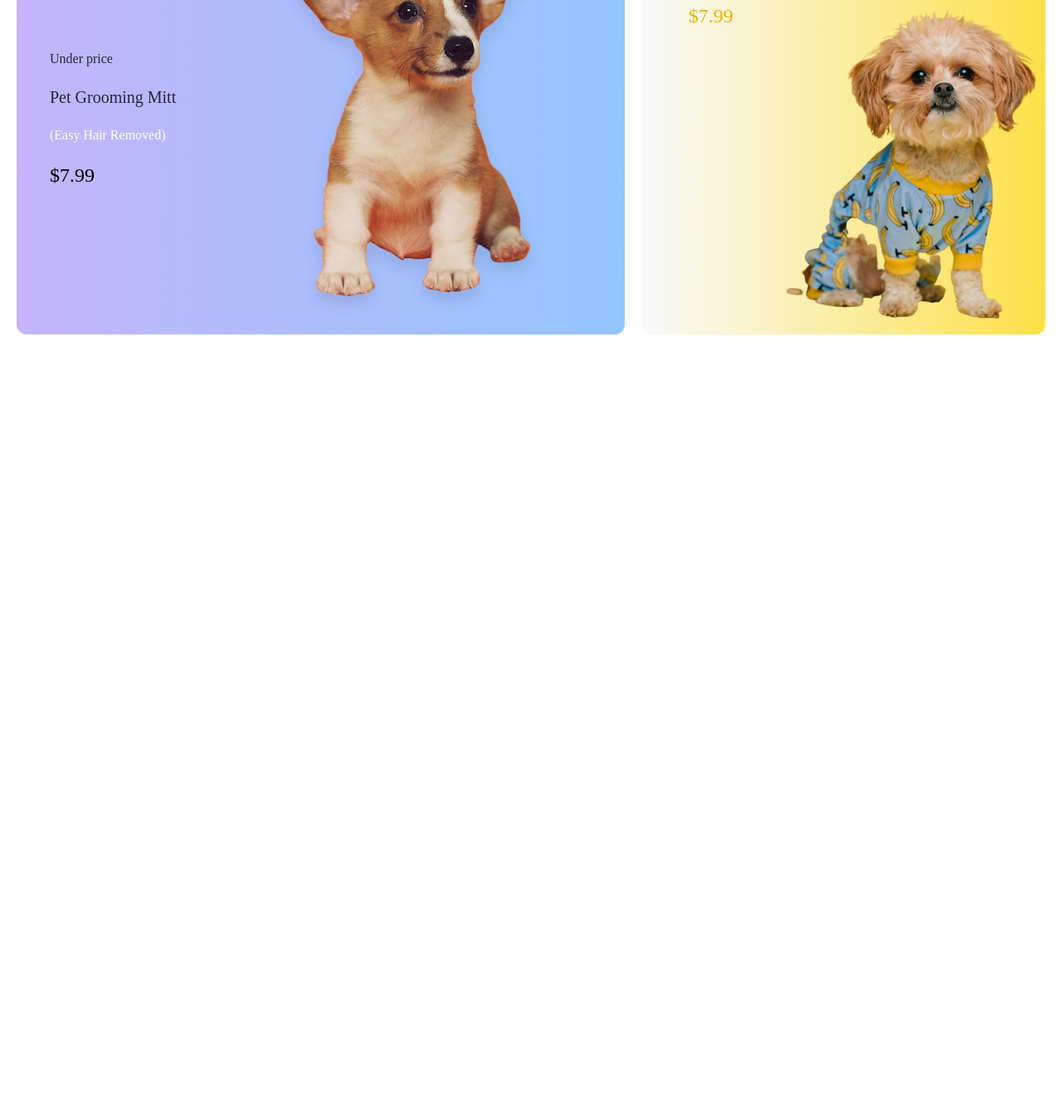
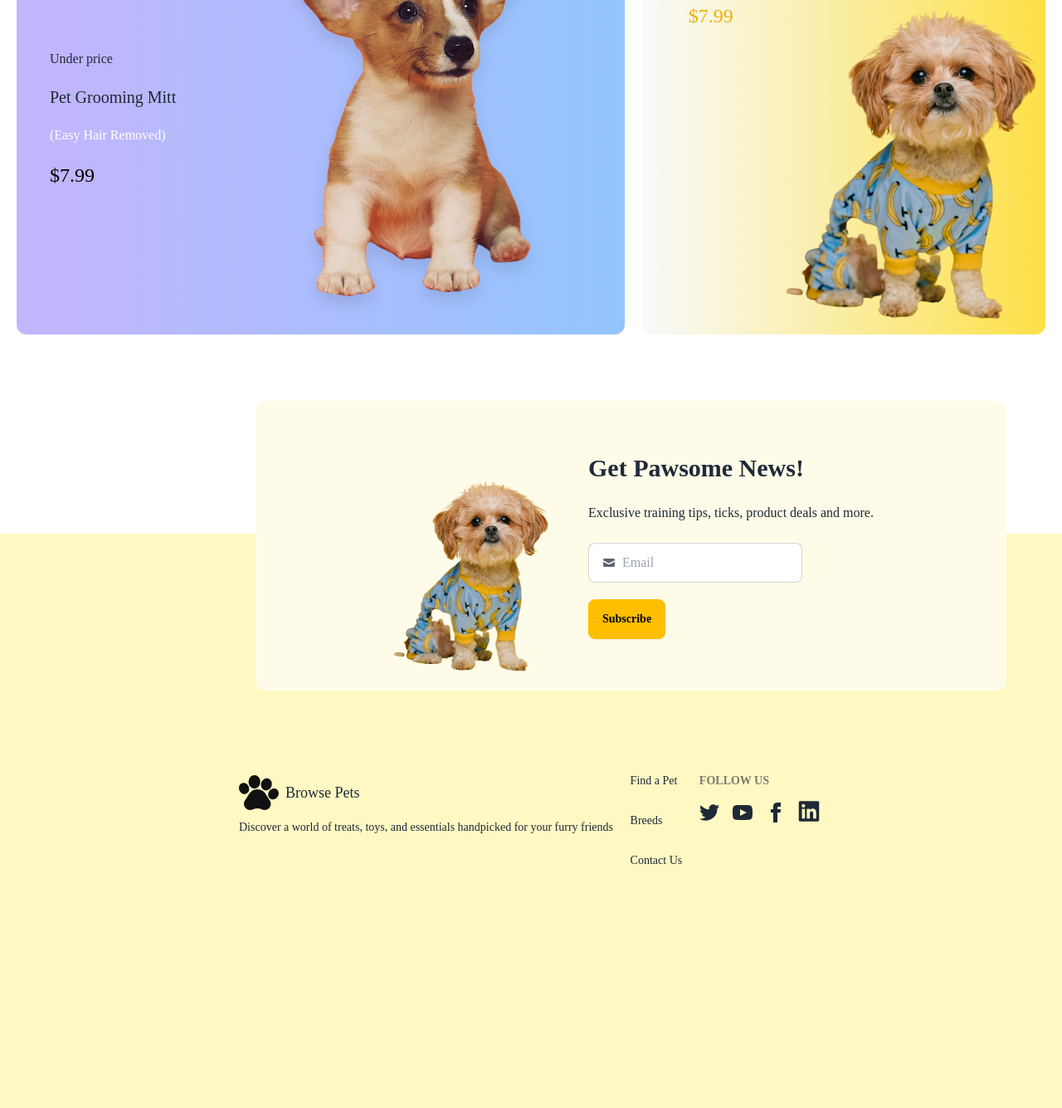
Before and after one commit to Shaikat0079/cat-shop, a plain HTML site: page index.html in a window 1280 px wide. Shown: the part 2177-3512 px from the top of the page at 83% size. Before the commit the page ends 2660 px from the top, so only its background shows below. Drawn offline with nearby package versions, Linux system fonts and the light colour scheme; a web font is replaced by a local one.

Commit message:
main requirements finished

```diff
--- a/index.html
+++ b/index.html
@@ -343,25 +343,120 @@
       <section class="container mx-auto lg:my-20">
         <h1 class="my-10 text-lg">Everyday Low Price</h1>
         <article class="flex flex-col gap-5 px-5 lg:flex-row">
-          <div class="lg:w-3/5 flex items-center justify-between px-2 lg:px-10 rounded-xl bg-gradient-to-r from-violet-300 to-blue-300">
+          <div
+            class="lg:w-3/5 flex items-center justify-between px-2 lg:px-10 rounded-xl bg-gradient-to-r from-violet-300 to-blue-300"
+          >
             <div class="flex flex-col gap-5">
-              <p class="hidden lg:flex ">Under price</p>
+              <p class="hidden lg:flex">Under price</p>
               <h1 class="text-sm lg:text-xl">Pet Grooming Mitt</h1>
               <p class="hidden lg:flex text-white">(Easy Hair Removed)</p>
               <h1 class="text-white text-2xl lg:text-black">$7.99</h1>
             </div>
-            <img src="./assets/cute-dog-mid.png" class="w-32 lg:w-auto" alt="">
+            <img
+              src="./assets/cute-dog-mid.png"
+              class="w-32 lg:w-auto"
+              alt=""
+            />
           </div>
-          <div class="lg:w-2/5 flex justify-center items-center lg:justify-end bg-gradient-to-r from-slate-50 to-yellow-300 rounded-xl">
+          <div
+            class="lg:w-2/5 flex justify-center items-center lg:justify-end bg-gradient-to-r from-slate-50 to-yellow-300 rounded-xl"
+          >
             <div class="flex flex-col gap-3 pt-5 lg:pt-20 self-start">
               <p class="lg:text-lg">T-Shirt for Dogs</p>
               <h1 class="text-2xl text-yellow-500">$7.99</h1>
             </div>
-            <img class="self-end w-32 lg:w-auto" src="./assets/cute-pet-mid.png" alt="">
+            <img
+              class="self-end w-32 lg:w-auto"
+              src="./assets/cute-pet-mid.png"
+              alt=""
+            />
           </div>
         </article>
       </section>
     </main>
-    <footer></footer>
+    <footer class="relative my-10">
+      <!-- <div class=" hero bg-base-200 my-20"> -->
+        <div class="mx-5 absolute rounded-xl lg:left-72 hero-content flex-col bg-yellow-50 lg:flex-row lg:px-40">
+          <img
+            src="./assets/cute-pet-small.png"
+            class="max-w-sm rounded-lg" />
+          <div class="flex flex-col justify-center items-center lg:items-start">
+            <h1 class="text-3xl font-bold text-center">Get Pawsome News!</h1>
+            <p class="py-6 text-center">
+              Exclusive training tips, ticks, product deals and more.
+            </p>
+            <label class="input input-bordered flex items-center gap-2 mb-5">
+              <svg
+                xmlns="http://www.w3.org/2000/svg"
+                viewBox="0 0 16 16"
+                fill="currentColor"
+                class="h-4 w-4 opacity-70">
+                <path
+                  d="M2.5 3A1.5 1.5 0 0 0 1 4.5v.793c.026.009.051.02.076.032L7.674 8.51c.206.1.446.1.652 0l6.598-3.185A.755.755 0 0 1 15 5.293V4.5A1.5 1.5 0 0 0 13.5 3h-11Z" />
+                <path
+                  d="M15 6.954 8.978 9.86a2.25 2.25 0 0 1-1.956 0L1 6.954V11.5A1.5 1.5 0 0 0 2.5 13h11a1.5 1.5 0 0 0 1.5-1.5V6.954Z" />
+              </svg>
+              <input type="text" class="grow" placeholder="Email" />
+            </label>
+            <button class="btn btn-warning">Subscribe</button>
+          </div>
+        </div>
+        <section class="footer bg-yellow-100 text-base-content py-96 lg:p-72 absolute top-80 lg:top-40 -z-10 ">
+          <nav>
+            <div class="flex items-center gap-2">
+              <img src="./assets/logo-footer.png" alt="">
+              <p class="text-lg">Browse Pets</p>
+            </div>
+            <p>Discover a world of treats, toys, and essentials handpicked for your furry friends</p>
+          </nav>
+          <nav>
+            <a class="link link-hover">Find a Pet</a>
+            <a class="link link-hover my-5">Breeds</a>
+            <a class="link link-hover">Contact Us</a>
+          </nav>
+          <nav>
+            <h6 class="footer-title">Follow Us</h6>
+            <div class="grid grid-flow-col gap-4 items-center">
+              <a>
+                <svg
+                  xmlns="http://www.w3.org/2000/svg"
+                  width="24"
+                  height="24"
+                  viewBox="0 0 24 24"
+                  class="fill-current">
+                  <path
+                    d="M24 4.557c-.883.392-1.832.656-2.828.775 1.017-.609 1.798-1.574 2.165-2.724-.951.564-2.005.974-3.127 1.195-.897-.957-2.178-1.555-3.594-1.555-3.179 0-5.515 2.966-4.797 6.045-4.091-.205-7.719-2.165-10.148-5.144-1.29 2.213-.669 5.108 1.523 6.574-.806-.026-1.566-.247-2.229-.616-.054 2.281 1.581 4.415 3.949 4.89-.693.188-1.452.232-2.224.084.626 1.956 2.444 3.379 4.6 3.419-2.07 1.623-4.678 2.348-7.29 2.04 2.179 1.397 4.768 2.212 7.548 2.212 9.142 0 14.307-7.721 13.995-14.646.962-.695 1.797-1.562 2.457-2.549z"></path>
+                </svg>
+              </a>
+              <a>
+                <svg
+                  xmlns="http://www.w3.org/2000/svg"
+                  width="24"
+                  height="24"
+                  viewBox="0 0 24 24"
+                  class="fill-current">
+                  <path
+                    d="M19.615 3.184c-3.604-.246-11.631-.245-15.23 0-3.897.266-4.356 2.62-4.385 8.816.029 6.185.484 8.549 4.385 8.816 3.6.245 11.626.246 15.23 0 3.897-.266 4.356-2.62 4.385-8.816-.029-6.185-.484-8.549-4.385-8.816zm-10.615 12.816v-8l8 3.993-8 4.007z"></path>
+                </svg>
+              </a>
+              <a>
+                <svg
+                  xmlns="http://www.w3.org/2000/svg"
+                  width="24"
+                  height="24"
+                  viewBox="0 0 24 24"
+                  class="fill-current">
+                  <path
+                    d="M9 8h-3v4h3v12h5v-12h3.642l.358-4h-4v-1.667c0-.955.192-1.333 1.115-1.333h2.885v-5h-3.808c-3.596 0-5.192 1.583-5.192 4.615v3.385z"></path>
+                </svg>
+              </a>
+              <a href="">
+                <i class="fa-brands fa-linkedin fa-2xl"></i>
+              </a>
+            </div>
+          </nav>
+        </section>
+      <!-- </div> -->
+    </footer>
   </body>
 </html>
```
